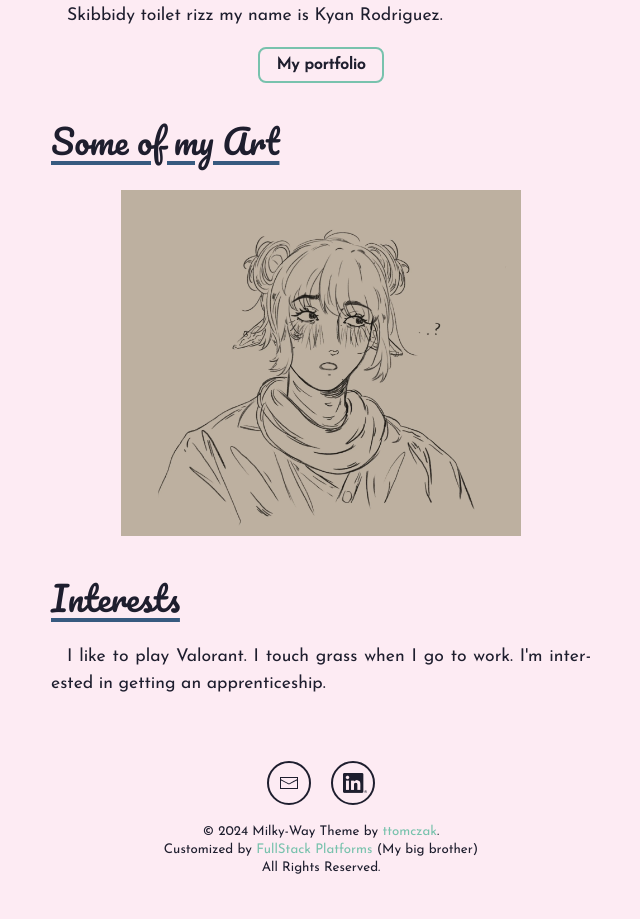
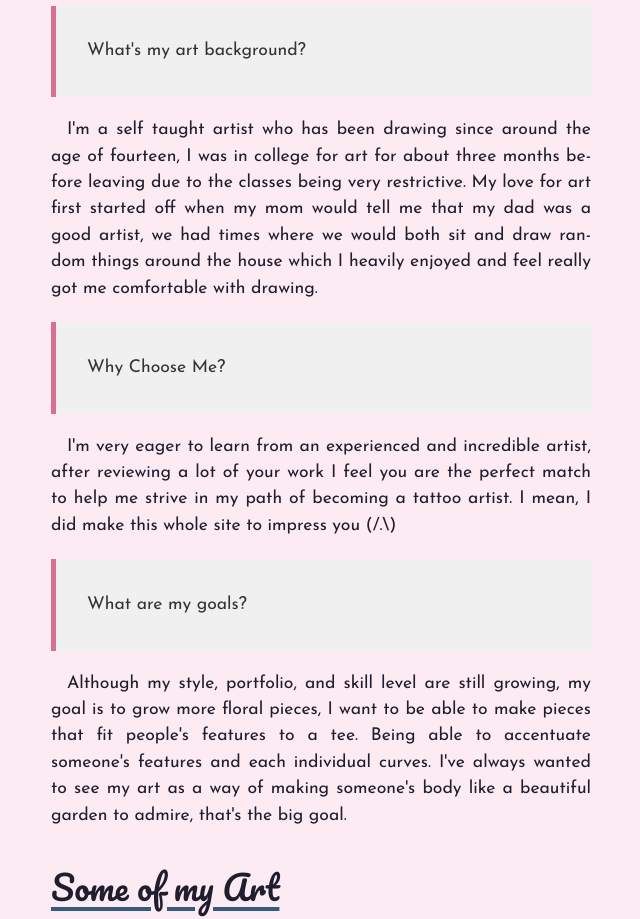
Before and after one commit to JasonRodriguez1474/milkkportfolio, an Astro site: page / in a window 1280 px wide. Shown: the part 529-1448 px from the top of the page, without its empty margins (319-959 px from the left). Built offline with nearby package versions, Linux system fonts and the light colour scheme; Astro itself is replaced by a stand-in of ours.

Commit message:
website index updated

```diff
--- a/src/pages/index.astro
+++ b/src/pages/index.astro
@@ -1,41 +1,71 @@
 ---
-import Layout from '../layouts/Layout.astro';
+import Layout from "../layouts/Layout.astro";
 const pageTitle = "Milky-Way";
 ---
+
 <Layout pageTitle={pageTitle}>
     <div class="gif">
-        <img width="300" height="259" alt="RaccoonSpaceGif" src="/space.webp"/>
+        <img width="300" height="259" alt="RaccoonSpaceGif" src="/space.webp" />
     </div>
     <h1>Milky-Way</h1>
     <span class="badge">Dermis Designer (Tattoo Artist)</span>
     <h2>About</h2>
+    <blockquote><p>What's my art background?</p></blockquote>
     <p>
-        Skibbidy toilet rizz my name is Kyan Rodriguez.
+        I'm a self taught artist who has been drawing since around the age of
+        fourteen, I was in college for art for about three months before leaving
+        due to the classes being very restrictive. My love for art first started
+        off when my mom would tell me that my dad was a good artist, we had
+        times where we would both sit and draw random things around the house
+        which I heavily enjoyed and feel really got me comfortable with drawing.
     </p>
-    <div class="center">
+    <blockquote><p>Why Choose Me?</p></blockquote>
+    <p>
+        I'm very eager to learn from an experienced and incredible artist, after
+        reviewing a lot of your work I feel you are the perfect match to help me
+        strive in my path of becoming a tattoo artist. I mean, I did make this
+        whole site to impress you (/.\)
+    </p>
+    <blockquote><p>What are my goals?</p></blockquote>
+    <p>
+        Although my style, portfolio, and skill level are still growing, my goal
+        is to grow more floral pieces, I want to be able to make pieces that fit
+        people's features to a tee. Being able to accentuate someone's features
+        and each individual curves. I've always wanted to see my art as a way of
+        making someone's body like a beautiful garden to admire, that's the big
+        goal.
+    </p>
+    <!-- <div class="center">
         <a href="/works/">
             <button class="btn">My portfolio</button>
         </a>
-    </div>
+    </div> -->
     <h2>Some of my Art</h2>
     <div class="gif">
-        <img width="400" alt="RaccoonSpaceGif" src="/processed-images/kyan _rodriguez_IMG_1445.png.webp"/>
+        <img
+            width="400"
+            alt="Drawing of my Original Character Nao"
+            src="/processed-images/kyan _rodriguez_IMG_1445.png.webp"
+        />
+        <img
+            height="500"
+            alt="Drawing of three flowers"
+            src="/processed-images/kyan _rodriguez_IMG_1428.png.webp"
+        />
+        <img
+            width="400"
+            alt="Drawing of two flowers"
+            src="/processed-images/kyan_rodriguez_IMG_1475.png.webp"
+        />
+        <img
+            width="400"
+            alt="Drawing of a vase with flowers"
+            src="/processed-images/kyan_rodriguez_IMG_1479.png.webp"
+        />
     </div>
-    <!-- <div class="skills center">
-        <img class="skills__img" width="46" height="46" alt="C#" src="https://cdn.jsdelivr.net/gh/devicons/devicon@latest/icons/csharp/csharp-original.svg"/>
-        <img class="skills__img" width="46" height="46" alt="DotNetCore" src="https://cdn.jsdelivr.net/gh/devicons/devicon/icons/dotnetcore/dotnetcore-original.svg"/>
-        <img class="skills__img" width="46" height="46" alt="TypeScript" src="https://cdn.jsdelivr.net/gh/devicons/devicon@latest/icons/typescript/typescript-original.svg"/>
-        <img class="skills__img" width="46" height="46" alt="Angular" src="https://cdn.jsdelivr.net/gh/devicons/devicon@latest/icons/angular/angular-original.svg"/>
-        <img class="skills__img" width="46" height="46" alt="Bootstrap" src="https://cdn.jsdelivr.net/gh/devicons/devicon@latest/icons/bootstrap/bootstrap-original.svg"/>
-        <img class="skills__img" width="46" height="46" alt="CSS" src="https://cdn.jsdelivr.net/gh/devicons/devicon@latest/icons/css3/css3-original.svg"/>
-        <img class="skills__img" width="46" height="46" alt="HTML" src="https://cdn.jsdelivr.net/gh/devicons/devicon@latest/icons/html5/html5-original.svg"/>
-        <img class="skills__img" width="46" height="46" alt="JavaScript" src="https://cdn.jsdelivr.net/gh/devicons/devicon@latest/icons/javascript/javascript-original.svg"/>
-        <img class="skills__img" width="46" height="46" alt="Git" src="https://cdn.jsdelivr.net/gh/devicons/devicon@latest/icons/git/git-original.svg"/>
-    </div> -->
     <h2>Interests</h2>
     <p>
-        I like to play Valorant.
-        I touch grass when I go to work.
-        I'm interested in getting an apprenticeship.
+        I like to play Valorant. I touch grass when I go to work. I'm interested
+        in getting an apprenticeship.
     </p>
 </Layout>
--- a/src/styles/global.css
+++ b/src/styles/global.css
@@ -49,6 +49,16 @@ p {
     text-indent: 1rem;
 }
 
+blockquote {
+    background-color: #f0f0f0; /* Light gray background for code feel */
+    border-left: 5px solid #d87093; /* Medium pink border for accent */
+    padding: 15px;
+    margin: 20px 0;
+    font-family: monospace; /* Code-style font */
+    line-height: 1.5; /* Improved readability for code */
+    color: #333; /* Dark gray text for contrast */
+  }
+
 small, li {
     font-family: var(--body);
 }
@@ -90,6 +100,7 @@ small, li {
 .gif {
     margin: 20px 0 0 0;
     text-align: center;
+    align-self: center;
 }
 
 /* Badge */
```
